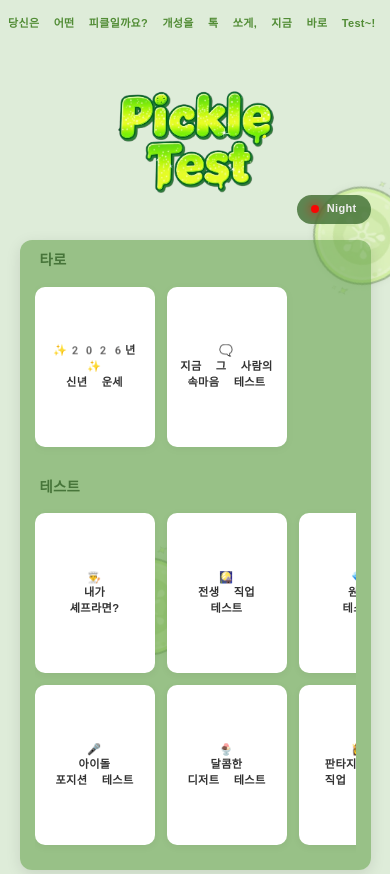
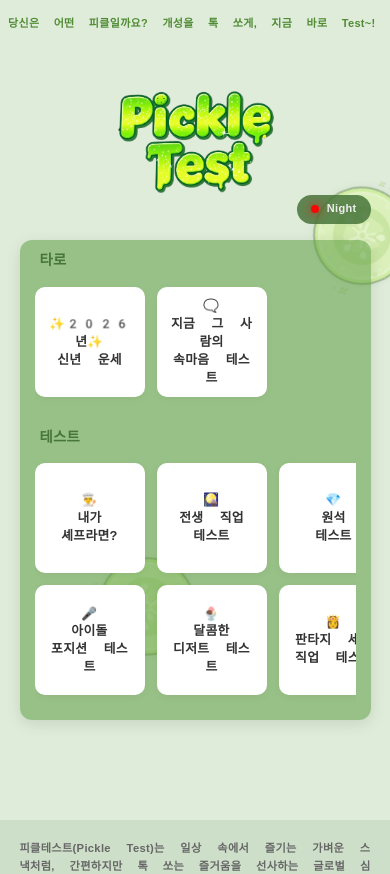
Before and after one commit to dahyeon777/pickle-test-nextjs, a Next.js app: page / in a window 390 px wide. Shown: the top 874 px of the page. Built offline with nearby package versions, Linux system fonts and the light colour scheme; a web font is replaced by a local one.

Commit message:
style: 미디어 쿼리 메인페이지 사이즈 수정

```diff
--- a/src/app/FirstPage/page.module.css
+++ b/src/app/FirstPage/page.module.css
@@ -315,15 +315,14 @@
     margin: 0 auto 30px auto;
   }
   .grid-item {
-    flex: 0 0 120px;
-    width: 120px;
-    aspect-ratio: 3 / 4;
+    flex: 0 0 110px;
+    width: 110px;
   }
   .rowTitle {
     font-size: 0.9rem;
     margin: 0;
   }
   .testTitleText {
-    font-size: 0.7rem;
+    font-size: 0.8rem;
   }
 }
```
